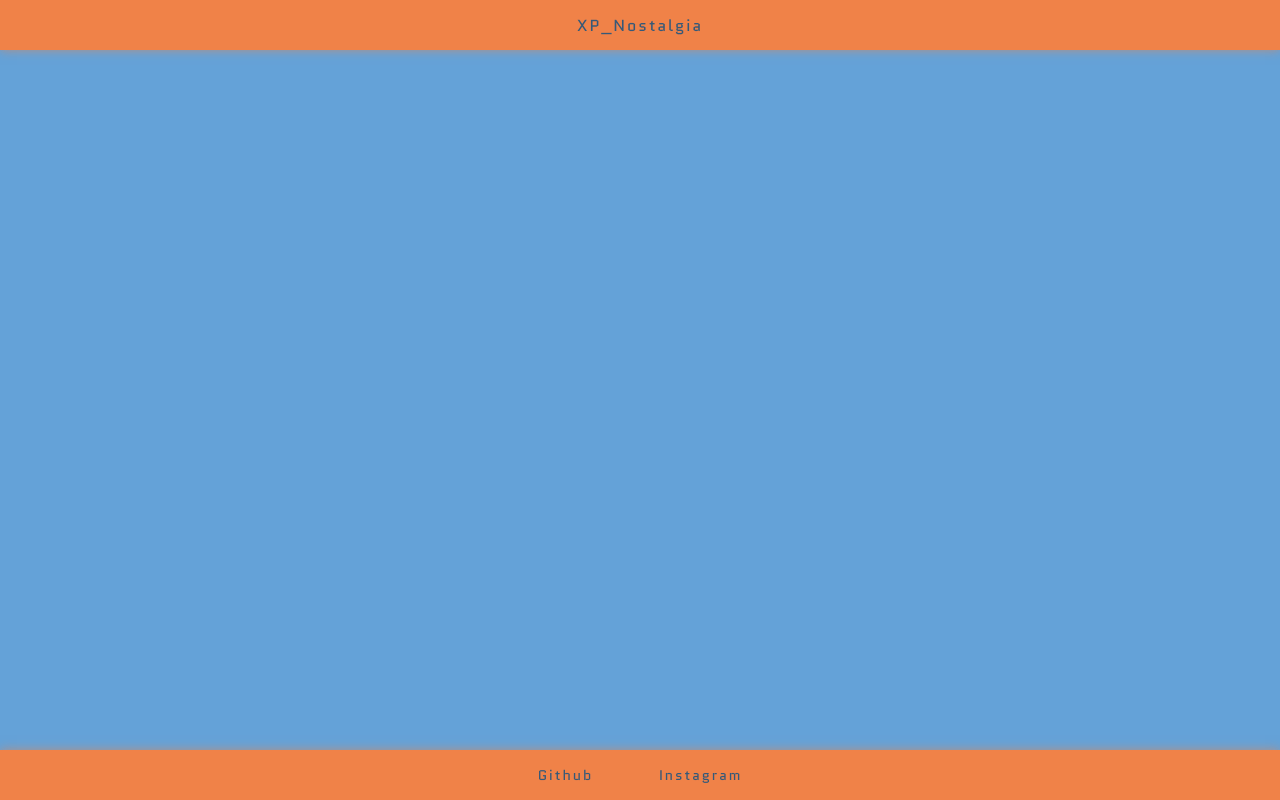
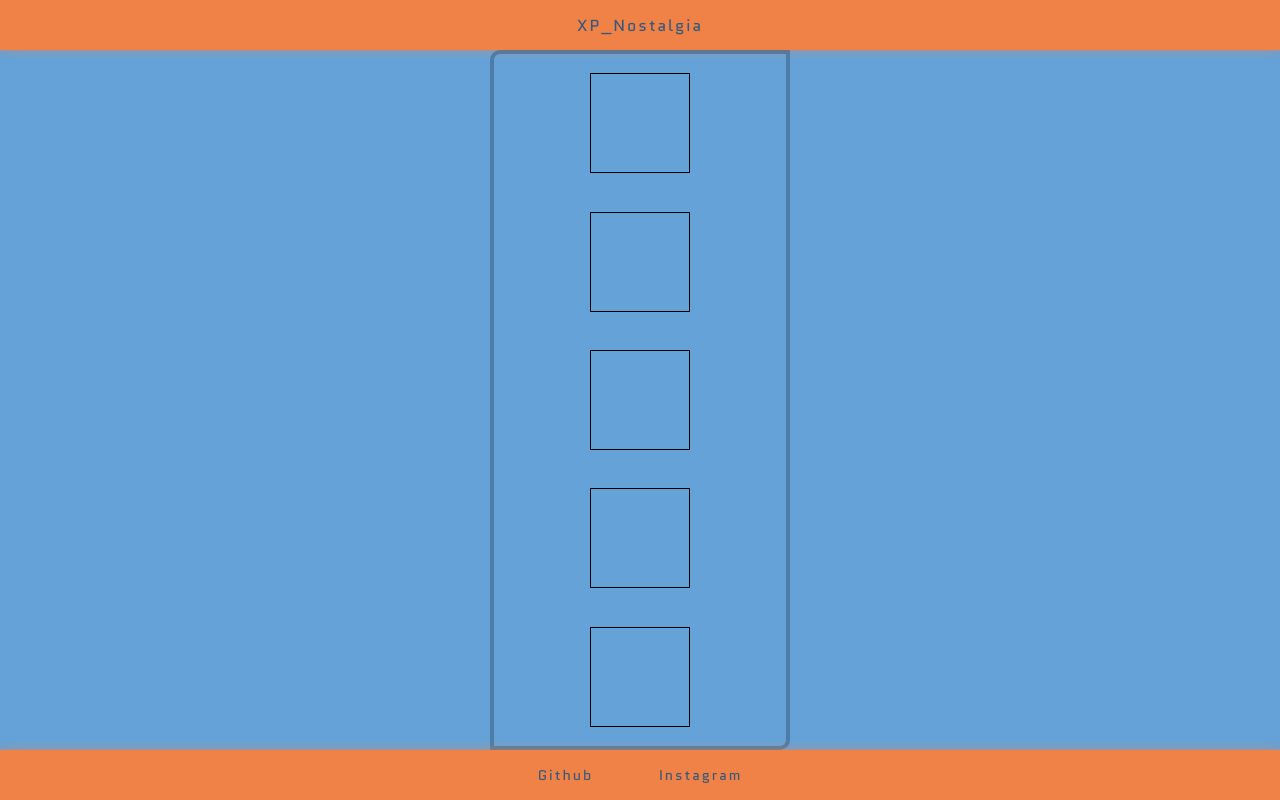
Before and after one commit to Newellso1/XP-Soundboad, a plain HTML site: page index.html in a window 1280 px wide. Drawn offline with nearby package versions, Linux system fonts and the light colour scheme.

Commit message:
Added sounds and content box
...can't get jquery to load

```diff
--- a/index.html
+++ b/index.html
@@ -10,7 +10,6 @@
     <link rel="preconnect" href="https://fonts.gstatic.com" crossorigin>
     <link href="https://fonts.googleapis.com/css2?family=Quantico:ital,wght@0,400;0,700;1,400;1,700&display=swap"
         rel="stylesheet">
-    <script defer src="https://ajax.googleapis.com/ajax/libs/jquery/3.3.1/jquery.min.js"></script>
     <script defer src="script.js"></script>
     <title>XP_Nostalgia</title>
 </head>
@@ -19,7 +18,15 @@
     <div class="header">
         <span class="title">XP_Nostalgia</span>
     </div>
-    <div class="main"></div>
+    <div class="main">
+        <div class="container">
+            <div id="startUp" class="button"></div>
+            <div id="" class="button"></div>
+            <div id="" class="button"></div>
+            <div id="" class="button"></div>
+            <div id="" class="button"></div>
+        </div>
+    </div>
     <div class="footer">
         <ul>
             <li><a href="https://github.com/Newellso1">Github</a></li>
@@ -27,6 +34,7 @@
         </ul>
     </div>
 
+
 </body>
 
 </html>
--- a/script.js
+++ b/script.js
@@ -0,0 +1 @@
+const sounds = ["/home/deck/repos/XP-Soundboad/Sounds/Windows XP Startup.mp3"];
--- a/styles.css
+++ b/styles.css
@@ -37,5 +37,29 @@ body {
     color: #355979;
 }
 .main {
+    display: flex;
+    place-content: center;
+    place-items: center;
     flex: 1;
 }
+
+/* Container Styles */
+
+.container {
+    display: flex;
+    flex-direction: column;
+    justify-content: space-around;
+    align-items: center;
+    width: 300px;
+    height: 700px;
+    border: 4px solid #35597980;
+    border-radius: 10px 0 10px 0;
+}
+
+.button {
+    display: flex;
+    place-items: center;
+    border: 1px solid;
+    height: 100px;
+    width: 100px;
+}
```
Also changed, not shown: 5 other files.
